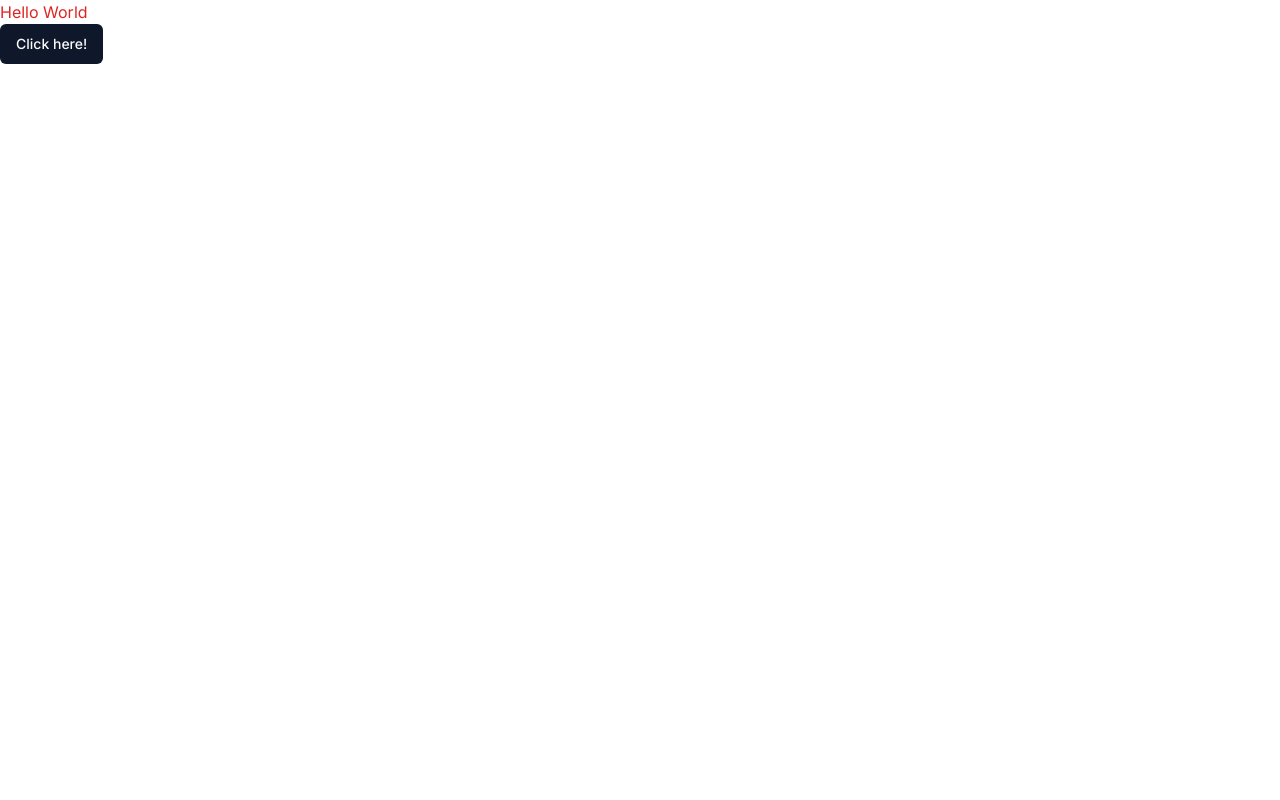
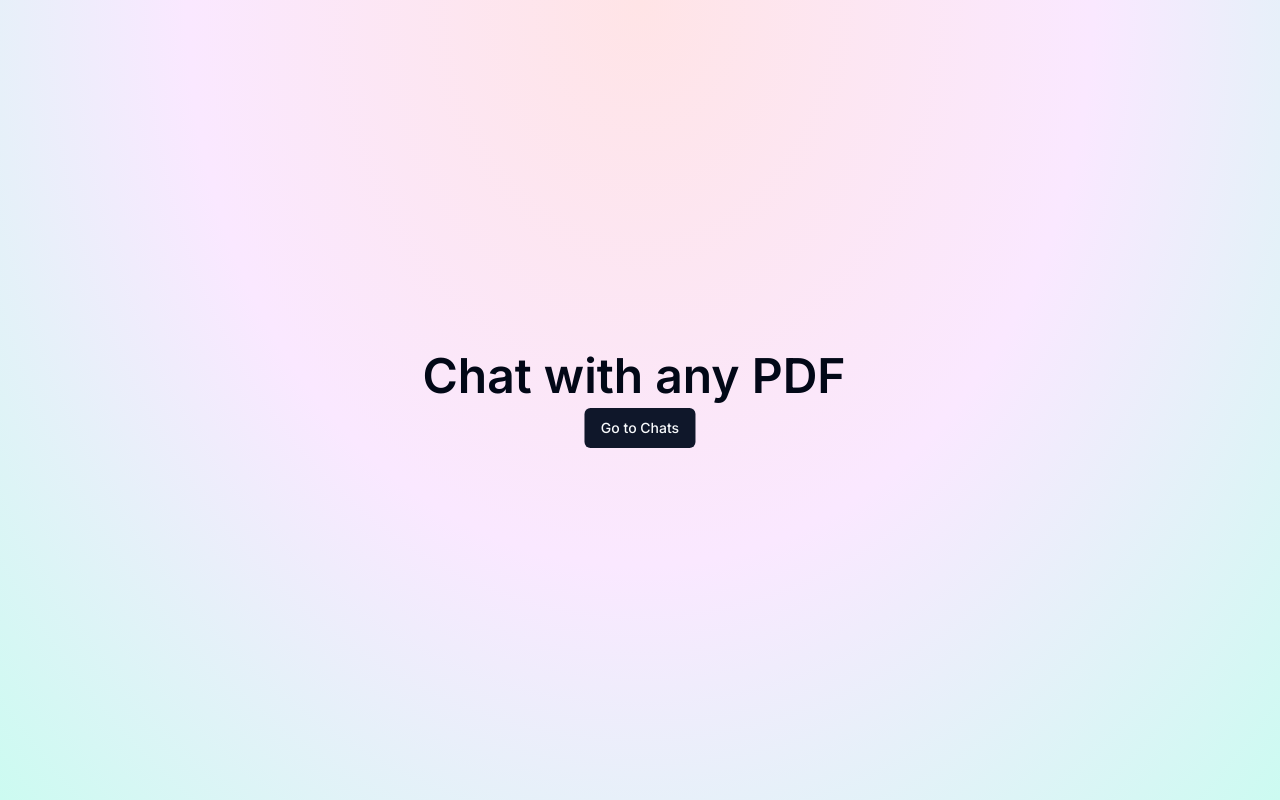
Before and after one commit to trx40/chat-a-pdf, a Next.js app: page / in a window 1280 px wide. Built offline with nearby package versions, Linux system fonts and the light colour scheme.

Commit message:
Add clerk auth

```diff
--- a/src/app/layout.tsx
+++ b/src/app/layout.tsx
@@ -1,11 +1,12 @@
 import './globals.css'
 import type { Metadata } from 'next'
 import { Inter } from 'next/font/google'
+import { ClerkProvider } from '@clerk/nextjs'
 
 const inter = Inter({ subsets: ['latin'] })
 
 export const metadata: Metadata = {
-  title: 'Create Next App',
+  title: 'Chat a PDF',
   description: 'Generated by create next app',
 }
 
@@ -15,8 +16,10 @@ export default function RootLayout({
   children: React.ReactNode
 }) {
   return (
+    <ClerkProvider>
     <html lang="en">
       <body className={inter.className}>{children}</body>
     </html>
+    </ClerkProvider>
   )
 }
--- a/src/app/page.tsx
+++ b/src/app/page.tsx
@@ -1,10 +1,24 @@
-import { Button } from "@/components/ui/button";
+import { Button } from "@/components/ui/Button";
+import { UserButton } from "@clerk/nextjs";
 
 export default function Home() {
   return (
     <>
-    <h1 className="text-red-600">Hello World</h1>
-    <Button>Click here!</Button>
+      <div className="w-screen min-h-screen bg-[radial-gradient(ellipse_at_top,_var(--tw-gradient-stops))] from-rose-100 via-fuchsia-100 to-teal-100">
+        <div className="absolute top-1/2 left-1/2 -translate-x-1/2 -translate-y-1/2">
+          <div className="flex flex-col items-center text-center">
+            <div className="flex items-center">
+              <h1 className="mr-3 text-5xl font-semibold">Chat with any PDF</h1>
+              <UserButton afterSignOutUrl="/" />
+            </div>
+
+            <div className="flex mt-2">
+              <Button>Go to Chats</Button>
+            </div>
+
+          </div>
+        </div>
+      </div>
     </>
   )
 }
--- /dev/null
+++ b/src/middleware.ts
@@ -0,0 +1,12 @@
+import { authMiddleware } from "@clerk/nextjs";
+
+// This example protects all routes including api/trpc routes
+// Please edit this to allow other routes to be public as needed.
+// See https://clerk.com/docs/references/nextjs/auth-middleware for more information about configuring your Middleware
+export default authMiddleware({
+    publicRoutes: ['/']
+});
+
+export const config = {
+      matcher: ['/((?!.+\\.[\\w]+$|_next).*)', '/', '/(api|trpc)(.*)'],
+};
```
Also changed, not shown: src/components/ui/Button.tsx (renamed from src/components/ui/button.tsx), 1 other file (tests, documents, lock files or other folders).
